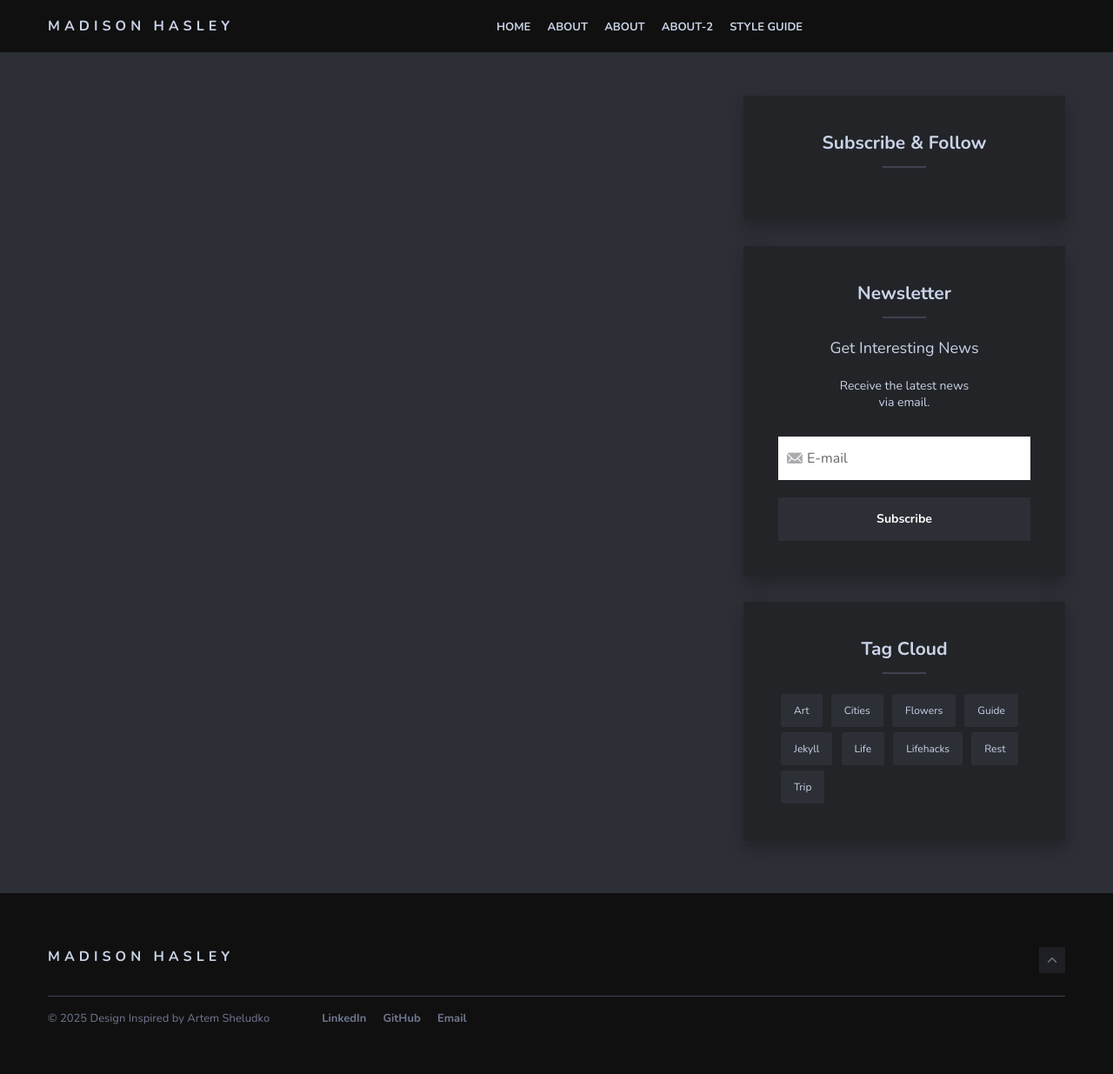
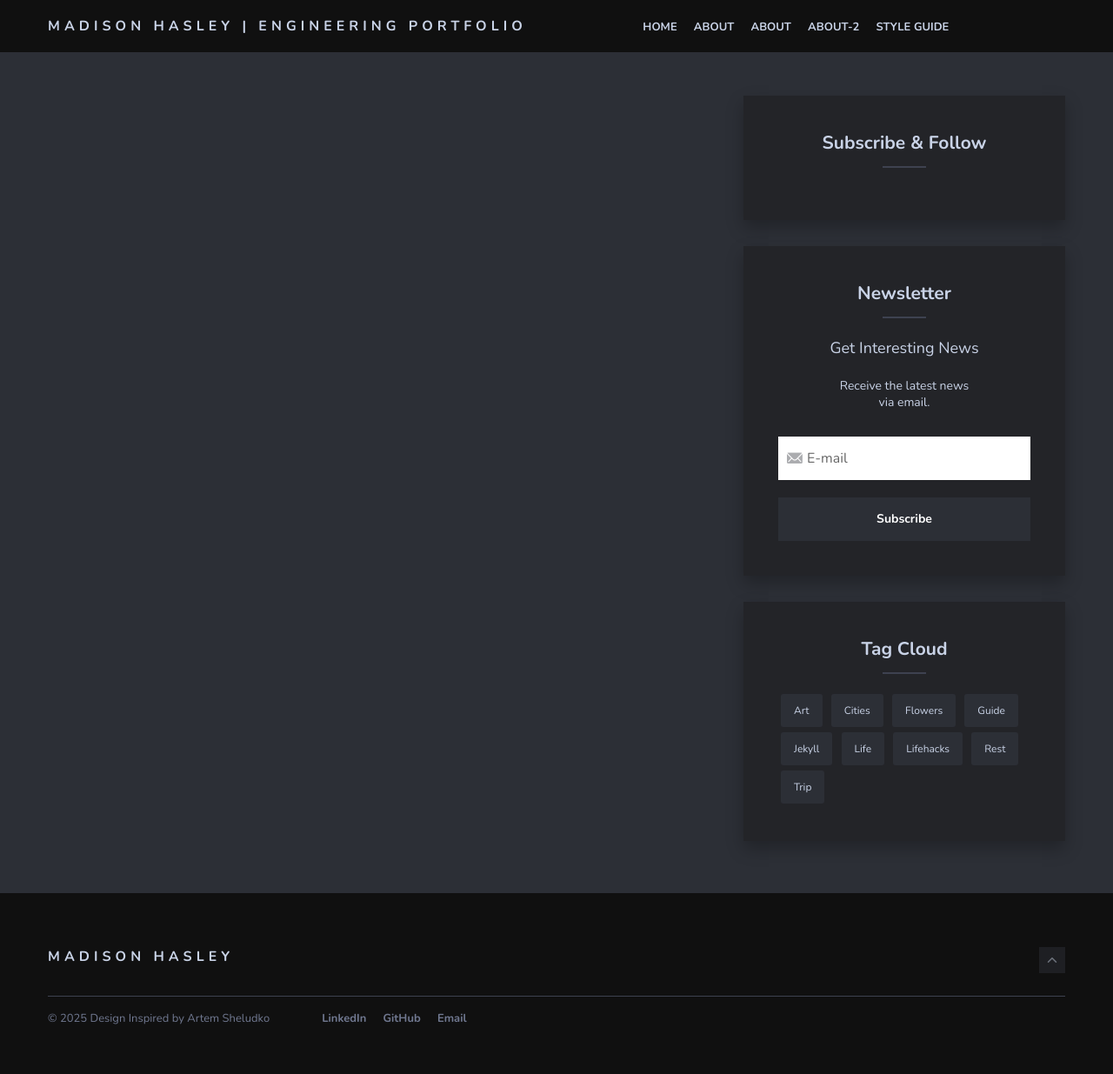
Before and after one commit to mhasley/mhasley.github.io, a Jekyll site: the page built from index.html, in a window 1280 px wide. Shown: the whole page at 87% size. Built offline with Jekyll 4.4.1, drawn with Linux system fonts in a browser that asks for light colours; nearby versions of some CDN libraries; comment, search, counter and statistics services are not loaded.

Commit message:
Update header.html

```diff
--- a/_includes/header.html
+++ b/_includes/header.html
@@ -4,7 +4,7 @@
       <div class="col col-12">
         <div class="header-box">
           <div class="logo-title">
-            <a href="{{site.baseurl}}/" class="logo-text">Madison Hasley</a>
+            <a href="{{site.baseurl}}/" class="logo-text">Madison Hasley | Engineering Portfolio</a>
           </div>
 
           <nav class="nav-menu">
```
